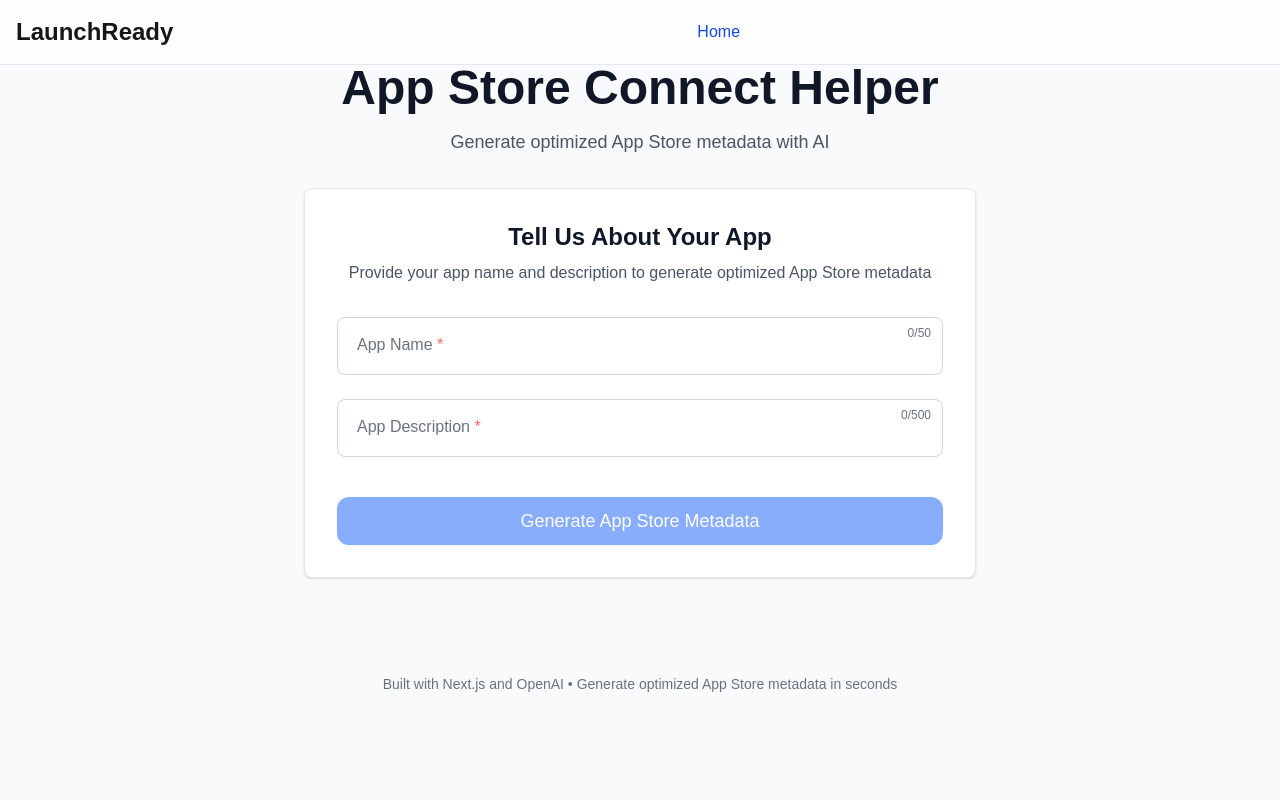
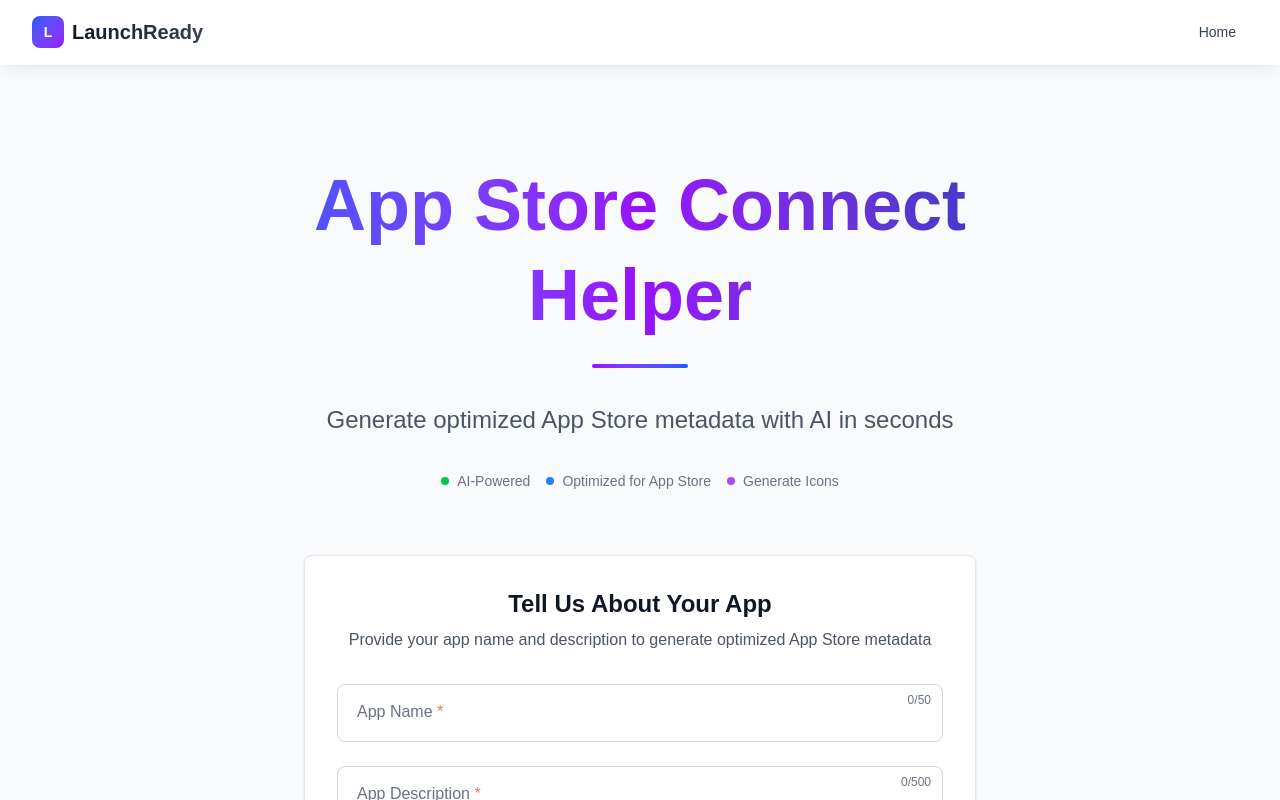
Before and after one commit to gillsukhman209/LaunchReady, a Next.js app: page / in a window 1280 px wide. Shown: the top 800 px of the page. Built offline with nearby package versions, Linux system fonts and the light colour scheme.

Commit message:
fixed ai image gen issues

```diff
--- a/components/Header.jsx
+++ b/components/Header.jsx
@@ -1,13 +1,32 @@
 export default function Header() {
   return (
-    <header className="w-full text-center py-8 px-4">
-      <div className="max-w-2xl mx-auto">
-        <h1 className="text-4xl sm:text-5xl font-bold text-gray-900 dark:text-white mb-4">
-          App Store Connect Helper
-        </h1>
-        <p className="text-lg text-gray-600 dark:text-gray-300 font-normal">
-          Generate optimized App Store metadata with AI
+    <header className="w-full text-center py-16 px-4 mt-16">
+      <div className="max-w-4xl mx-auto">
+        <div className="mb-6">
+          <h1 className="text-5xl sm:text-6xl lg:text-7xl font-extrabold bg-gradient-to-r from-blue-600 via-purple-600 to-blue-800 bg-clip-text text-transparent mb-6 leading-tight">
+            App Store Connect Helper
+          </h1>
+          <div className="w-24 h-1 bg-gradient-to-r from-purple-600 to-blue-600 mx-auto mb-8 rounded-full"></div>
+        </div>
+
+        <p className="text-xl sm:text-2xl text-gray-600 dark:text-gray-300 font-light leading-relaxed mb-8 max-w-3xl mx-auto">
+          Generate optimized App Store metadata with AI in seconds
         </p>
+
+        <div className="flex flex-wrap justify-center gap-4 text-sm text-gray-500 dark:text-gray-400">
+          <div className="flex items-center gap-2">
+            <div className="w-2 h-2 bg-green-500 rounded-full"></div>
+            <span>AI-Powered</span>
+          </div>
+          <div className="flex items-center gap-2">
+            <div className="w-2 h-2 bg-blue-500 rounded-full"></div>
+            <span>Optimized for App Store</span>
+          </div>
+          <div className="flex items-center gap-2">
+            <div className="w-2 h-2 bg-purple-500 rounded-full"></div>
+            <span>Generate Icons</span>
+          </div>
+        </div>
       </div>
     </header>
   );
--- a/components/Navigation.jsx
+++ b/components/Navigation.jsx
@@ -7,60 +7,65 @@ export default function Navigation() {
   const [isOpen, setIsOpen] = useState(false);
 
   return (
-    <nav className="bg-white/50 dark:bg-gray-900/50 backdrop-blur-lg fixed w-full z-20 top-0 start-0 border-b border-gray-200 dark:border-gray-800">
-      <div className="max-w-screen-xl flex flex-wrap items-center justify-between mx-auto p-4">
-        <Link
-          href="/"
-          className="flex items-center space-x-3 rtl:space-x-reverse"
-        >
-          <span className="self-center text-2xl font-semibold whitespace-nowrap dark:text-white">
-            LaunchReady
-          </span>
-        </Link>
-        <div className="flex md:order-2 space-x-3 md:space-x-0 rtl:space-x-reverse">
+    <nav className="bg-white/80 dark:bg-gray-900/80 backdrop-blur-xl fixed w-full z-20 top-0 border-b border-gray-200/20 dark:border-gray-700/20 shadow-lg shadow-gray-900/5">
+      <div className="max-w-7xl mx-auto px-6 lg:px-8">
+        <div className="flex items-center justify-between h-16">
+          <Link href="/" className="flex items-center space-x-3 group">
+            <div className="flex items-center space-x-2">
+              <div className="w-8 h-8 bg-gradient-to-br from-blue-600 to-purple-600 rounded-lg flex items-center justify-center">
+                <span className="text-white font-bold text-sm">L</span>
+              </div>
+              <span className="text-xl font-bold bg-gradient-to-r from-gray-900 to-gray-700 dark:from-white dark:to-gray-300 bg-clip-text text-transparent group-hover:from-blue-600 group-hover:to-purple-600 transition-all duration-300">
+                LaunchReady
+              </span>
+            </div>
+          </Link>
+
+          <div className="hidden md:flex items-center space-x-8">
+            <Link
+              href="/"
+              className="text-gray-700 dark:text-gray-300 hover:text-blue-600 dark:hover:text-blue-400 px-3 py-2 rounded-lg text-sm font-medium transition-all duration-200 hover:bg-gray-100/50 dark:hover:bg-gray-800/50"
+            >
+              Home
+            </Link>
+          </div>
+
           <button
             onClick={() => setIsOpen(!isOpen)}
             type="button"
-            className="inline-flex items-center p-2 w-10 h-10 justify-center text-sm text-gray-500 rounded-lg md:hidden hover:bg-gray-100 focus:outline-none focus:ring-2 focus:ring-gray-200 dark:text-gray-400 dark:hover:bg-gray-700 dark:focus:ring-gray-600"
-            aria-controls="navbar-sticky"
+            className="md:hidden inline-flex items-center justify-center p-2 rounded-lg text-gray-600 dark:text-gray-300 hover:text-gray-900 dark:hover:text-white hover:bg-gray-100 dark:hover:bg-gray-800 focus:outline-none focus:ring-2 focus:ring-blue-500 transition-all duration-200"
+            aria-controls="mobile-menu"
             aria-expanded={isOpen}
           >
             <span className="sr-only">Open main menu</span>
             <svg
               className="w-5 h-5"
-              aria-hidden="true"
-              xmlns="http://www.w3.org/2000/svg"
               fill="none"
-              viewBox="0 0 17 14"
+              viewBox="0 0 24 24"
+              strokeWidth="2"
+              stroke="currentColor"
             >
               <path
-                stroke="currentColor"
                 strokeLinecap="round"
                 strokeLinejoin="round"
-                strokeWidth="2"
-                d="M1 1h15M1 7h15M1 13h15"
+                d={isOpen ? "M6 18L18 6M6 6l12 12" : "M4 6h16M4 12h16M4 18h16"}
               />
             </svg>
           </button>
         </div>
-        <div
-          className={`items-center justify-between ${
-            isOpen ? "block" : "hidden"
-          } w-full md:flex md:w-auto md:order-1`}
-          id="navbar-sticky"
-        >
-          <ul className="flex flex-col p-4 md:p-0 mt-4 font-medium border border-gray-100 rounded-lg bg-gray-50 md:space-x-8 rtl:space-x-reverse md:flex-row md:mt-0 md:border-0 md:bg-transparent dark:bg-gray-800 md:dark:bg-transparent dark:border-gray-700">
-            <li>
+
+        {isOpen && (
+          <div className="md:hidden" id="mobile-menu">
+            <div className="px-2 pt-2 pb-3 space-y-1 bg-white/50 dark:bg-gray-900/50 backdrop-blur-sm rounded-lg mt-2 border border-gray-200/30 dark:border-gray-700/30">
               <Link
                 href="/"
-                className="block py-2 px-3 text-white bg-blue-700 rounded md:bg-transparent md:text-blue-700 md:p-0 md:dark:text-blue-500"
-                aria-current="page"
+                className="text-gray-700 dark:text-gray-300 hover:text-blue-600 dark:hover:text-blue-400 block px-3 py-2 rounded-lg text-base font-medium transition-all duration-200 hover:bg-gray-100/50 dark:hover:bg-gray-800/50"
               >
                 Home
               </Link>
-            </li>
-          </ul>
-        </div>
+            </div>
+          </div>
+        )}
       </div>
     </nav>
   );
```
